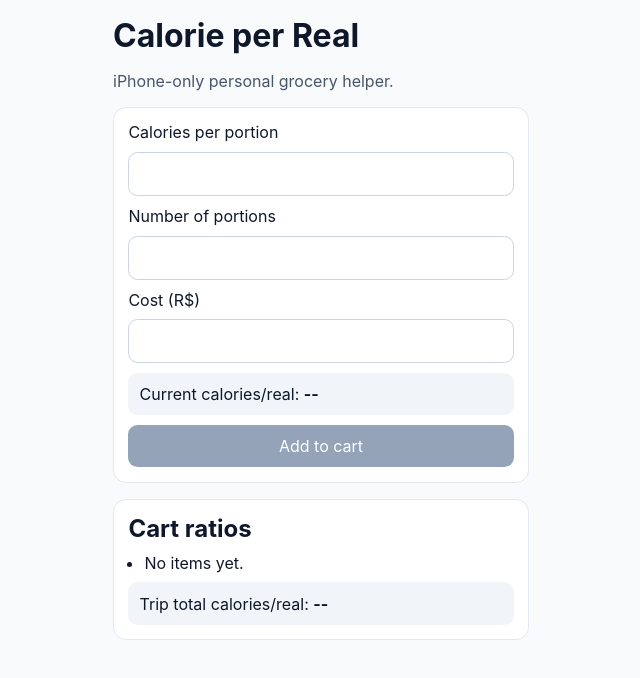
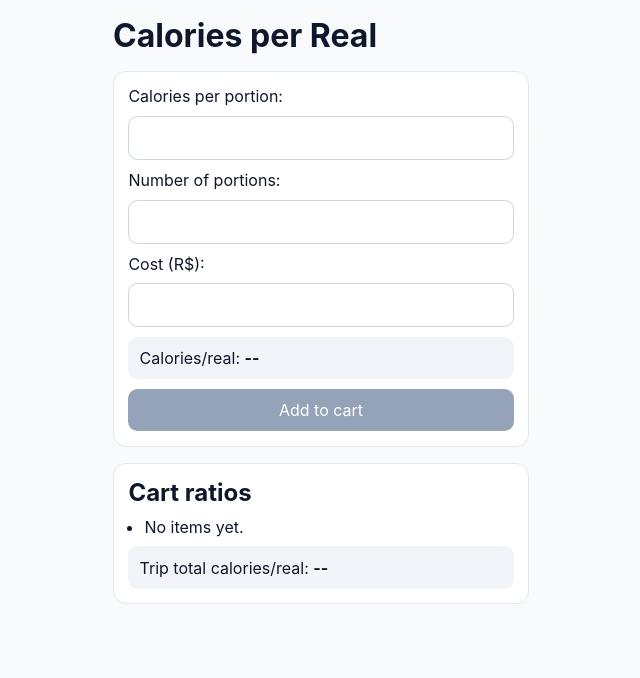
Before and after one commit to jdserenity/calorie-per-real-calculator, a website with bundled scripts: page index.html in a window 1280 px wide. Shown: the whole page, without its empty margins (319-959 px from the left). Built offline with nearby package versions, Linux system fonts and the light colour scheme.

Commit message:
tweak ui

```diff
--- a/index.html
+++ b/index.html
@@ -13,21 +13,20 @@
   </head>
   <body>
     <main class="app">
-      <h1>Calorie per Real</h1>
-      <p class="subtitle">iPhone-only personal grocery helper.</p>
+      <h1>Calories per Real</h1>
 
       <section class="card">
-        <label for="caloriesPerPortion">Calories per portion</label>
+        <label for="caloriesPerPortion">Calories per portion:</label>
         <input id="caloriesPerPortion" type="number" inputmode="decimal" min="0" step="any" />
 
-        <label for="portions">Number of portions</label>
+        <label for="portions">Number of portions:</label>
         <input id="portions" type="number" inputmode="decimal" min="0" step="any" />
 
-        <label for="cost">Cost (R$)</label>
+        <label for="cost">Cost (R$):</label>
         <input id="cost" type="number" inputmode="decimal" min="0" step="any" />
 
         <div class="result">
-          Current calories/real:
+          Calories/real:
           <strong id="currentRatio">--</strong>
         </div>
 
```
